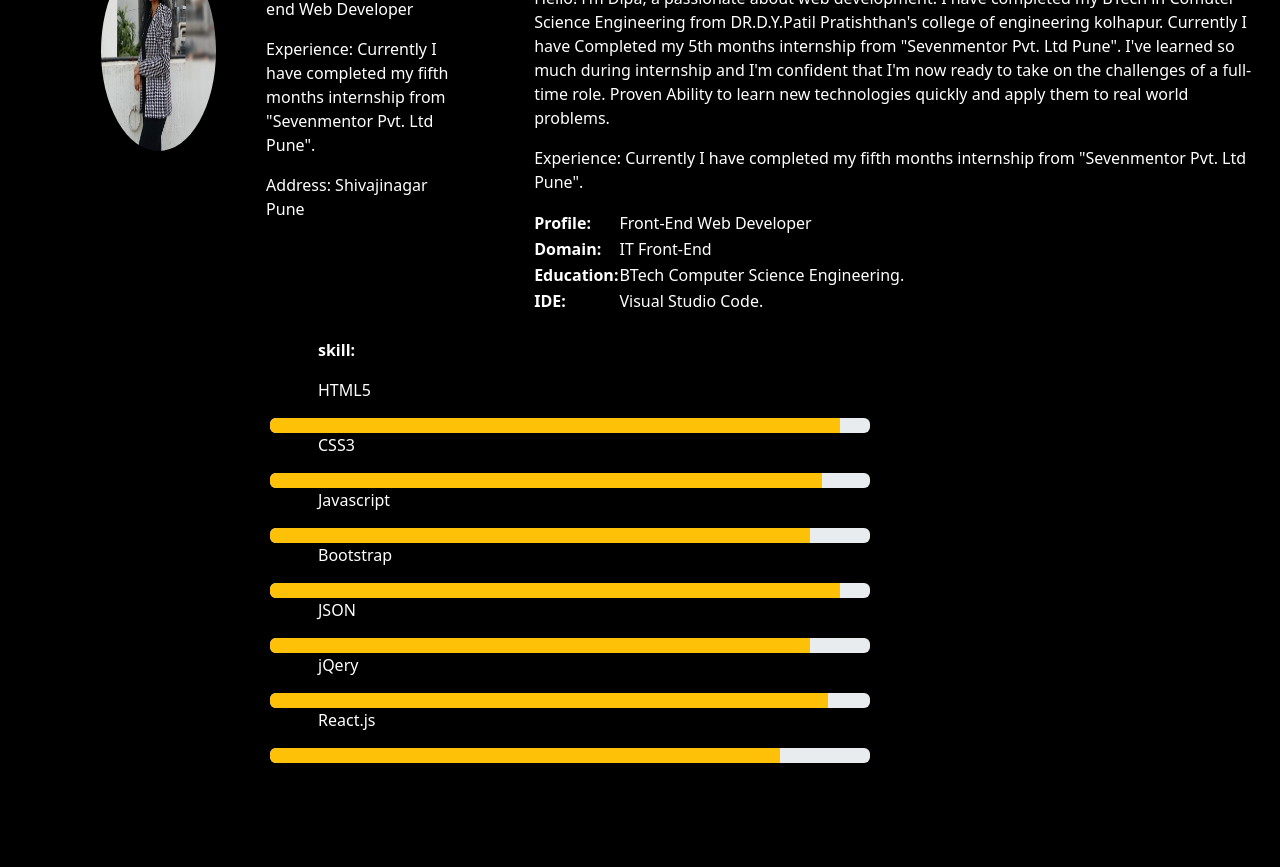
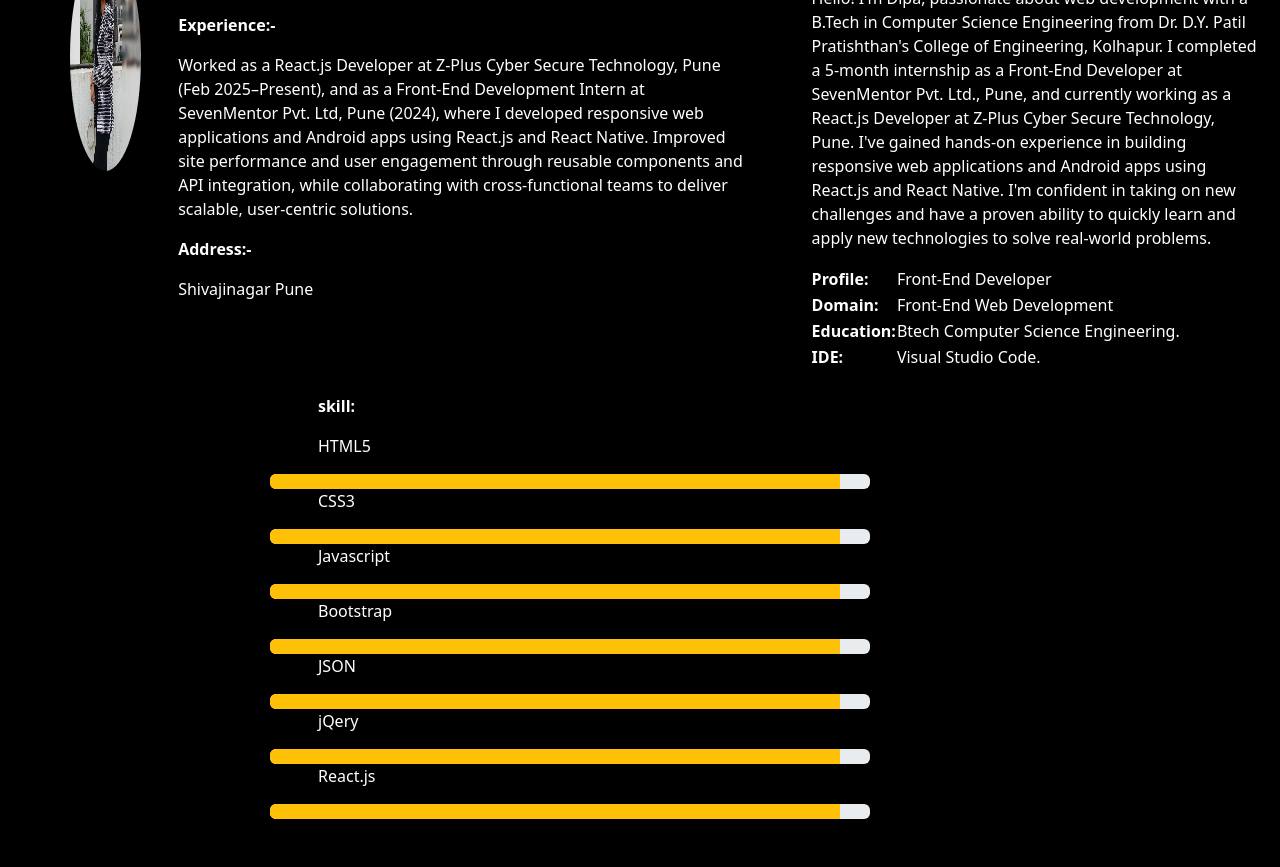
Before and after one commit to Dipasaptal/my-new-portfolio, a plain HTML site: page About.html in a window 1280 px wide. Shown: the part 202-1069 px from the top of the page. Before the commit the page ends 1013 px from the top, so only its background shows below. Drawn offline with nearby package versions, Linux system fonts and the light colour scheme; files whose address does not match are found by name.

Commit message:
Update About.html

```diff
--- a/About.html
+++ b/About.html
@@ -40,25 +40,25 @@
             <!--About Start-->
             <div class="d-flex bd-highlight text-white container-fluid">
               <div class="p-2 flex-fill bd-highlight mt-5">
-          <img src="dipa.jpeg" class="card-img1 h-50 w-50" alt="...">
+                <img src="C:\Users\dipas\OneDrive\Desktop\dipa.jpeg" class="card-img1 h-50 w-50" alt="...">
 
               </div>
               <div class="p-2 flex-fill bd-highlight mt-5">
                 <h6 class="card-title mt-3 ">Name: Dipa Saptal</h6>
-          <p class="mt-2 ">Interested Roles: Front-end Web Developer</p>
-          <p>Experience: Currently I have completed my fifth months internship from "Sevenmentor Pvt. Ltd Pune".</p>
-          <p>Address: Shivajinagar Pune</p>
+                <p class="mt-2 ">Interested Roles: Front-end Developer</p>
+                <p class="fw-bold">Experience:-</p><p> Worked as a React.js Developer at Z-Plus Cyber Secure Technology, Pune (Feb 2025–Present), and as a Front-End Development Intern at SevenMentor Pvt. Ltd, Pune (2024), where I developed responsive web applications and Android apps using React.js and React Native. Improved site performance and user engagement through reusable components and API integration, while collaborating with cross-functional teams to deliver scalable, user-centric solutions.</p>
+                <p class="fw-bold">Address:-</p><p> Shivajinagar Pune</p>
 
               </div>
               <div class="p-2 flex-fill bd-highlight gap-4 mt-5 ms-5 about">
                 <h1 class="card-title mb-2">About Me</h1>
-          <p>Hello! i'm Dipa, a passionate about web development. I have completed my BTech in Comuter Science Engineering from DR.D.Y.Patil Pratishthan's college of engineering kolhapur. Currently I have Completed my 5th months internship from "Sevenmentor Pvt. Ltd Pune". I've learned so much during internship and I'm confident that I'm now ready to take on the challenges of a full-time role. Proven Ability to learn new technologies quickly and apply them to real world problems.</p>
-          <p>Experience: Currently I have completed my fifth months internship from "Sevenmentor Pvt. Ltd Pune".</p>
+                <p>Hello! I'm Dipa, passionate about web development with a B.Tech in Computer Science Engineering from Dr. D.Y. Patil Pratishthan's College of Engineering, Kolhapur. I completed a 5-month internship as a Front-End Developer at SevenMentor Pvt. Ltd., Pune, and currently working as a React.js Developer at Z-Plus Cyber Secure Technology, Pune. I've gained hands-on experience in building responsive web applications and Android apps using React.js and React Native. I'm confident in taking on new challenges and have a proven ability to quickly learn and apply new technologies to solve real-world problems.</p>
+
                 <p class="mt-3">
                   <table>
-              <tr><td class="fw-bold">Profile: </td><td> Front-End Web Developer</td></tr>
-              <tr><td class="fw-bold">Domain: </td><td> IT Front-End</td></tr>
-              <tr><td class="fw-bold">Education: </td><td> BTech Computer Science Engineering.</td></tr>
+                    <tr><td class="fw-bold">Profile: </td><td> Front-End Developer</td></tr>
+                    <tr><td class="fw-bold">Domain: </td><td> Front-End Web Development </td></tr>
+                    <tr><td class="fw-bold">Education: </td><td> Btech Computer Science Engineering.</td></tr>
                     <tr><td class="fw-bold">IDE: </td><td>Visual Studio Code.</td></tr>
                   </table>
                 </p>
@@ -73,12 +73,12 @@
               </div>
               <p class="ms-5">CSS3</p>
               <div class="progress prgg">
-          <div class="progress-bar prgg bg-warning" role="progressbar" style="width: 92%;"  aria-valuenow="95" aria-valuemin="0" aria-valuemax="100">
+                <div class="progress-bar prgg bg-warning" role="progressbar" style="width: 95%;"  aria-valuenow="95" aria-valuemin="0" aria-valuemax="100">
               </div>
               </div>
               <p class="ms-5">Javascript</p>
               <div class="progress prgg">
-          <div class="progress-bar prgg bg-warning" role="progressbar" style="width: 90%;"  aria-valuenow="95" aria-valuemin="0" aria-valuemax="100">
+                <div class="progress-bar prgg bg-warning" role="progressbar" style="width: 95%;"  aria-valuenow="95" aria-valuemin="0" aria-valuemax="100">
               </div>
               </div>
               <p class="ms-5">Bootstrap</p>
@@ -88,17 +88,17 @@
               </div>
               <p class="ms-5">JSON</p>
               <div class="progress prgg">
-          <div class="progress-bar prgg bg-warning" role="progressbar" style="width: 90%;"  aria-valuenow="95" aria-valuemin="0" aria-valuemax="100">
+                <div class="progress-bar prgg bg-warning" role="progressbar" style="width: 95%;"  aria-valuenow="95" aria-valuemin="0" aria-valuemax="100">
               </div>
               </div>
               <p class="ms-5">jQery</p>
               <div class="progress prgg">
-          <div class="progress-bar prgg bg-warning" role="progressbar" style="width: 93%;"  aria-valuenow="95" aria-valuemin="0" aria-valuemax="100">
+                <div class="progress-bar prgg bg-warning" role="progressbar" style="width: 95%;"  aria-valuenow="95" aria-valuemin="0" aria-valuemax="100">
               </div>
               </div>
               <p class="ms-5">React.js</p>
               <div class="progress prgg">
-          <div class="progress-bar prgg bg-warning" role="progressbar" style="width: 85%;"  aria-valuenow="95" aria-valuemin="0" aria-valuemax="100">
+                <div class="progress-bar prgg bg-warning" role="progressbar" style="width: 95%;"  aria-valuenow="95" aria-valuemin="0" aria-valuemax="100">
               </div>
               </div>
       </div>
```
Lines whose indentation alone changed are shown as unchanged.
